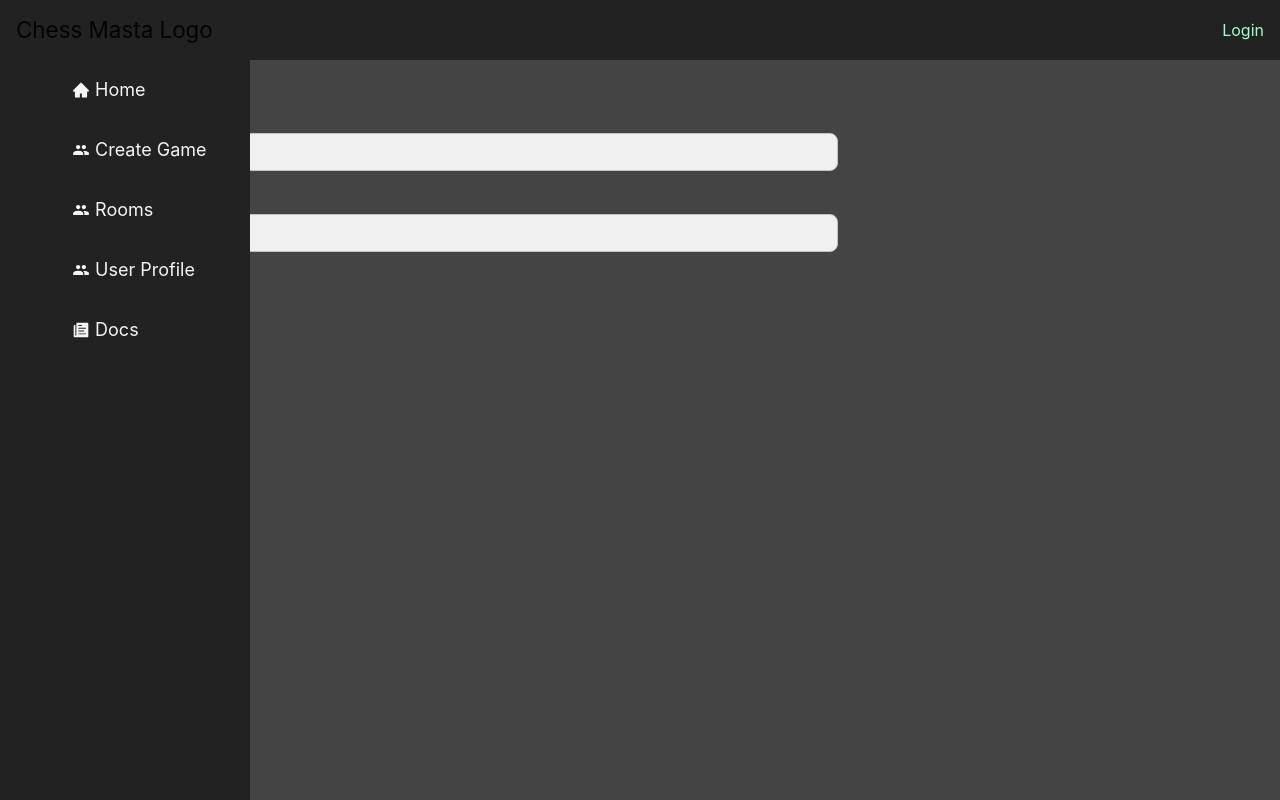
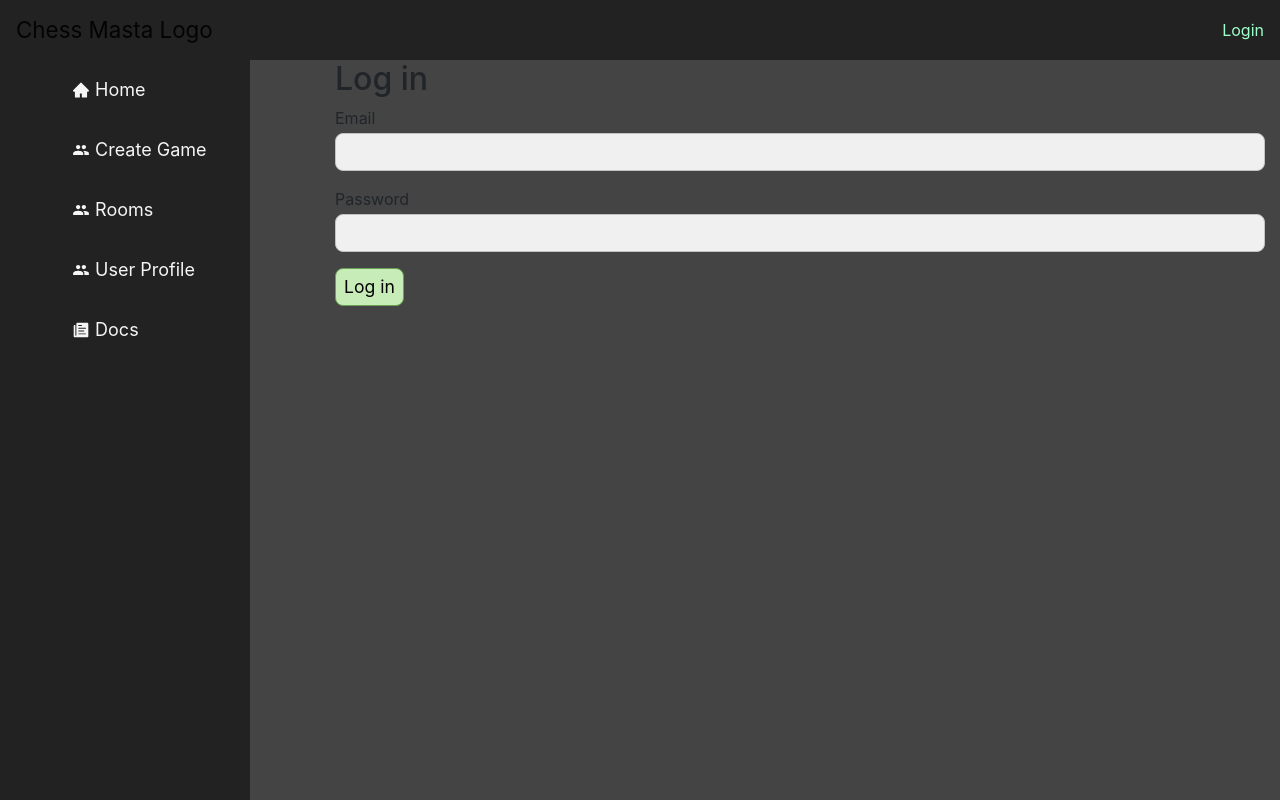
Before and after one commit to shmoesolid/Chess-Masta, a React (Create React App) app in the folder client/: page /login in a window 1280 px wide. Built offline with nearby package versions, Linux system fonts and the light colour scheme; no server answers.

Commit message:
fix bootstrap col so no wrap under nav on fullscreen

```diff
--- a/client/src/App.js
+++ b/client/src/App.js
@@ -73,9 +73,8 @@ function App() {
             </Navbar>
             <div className="row m-0">
               <div className="col-md-3">{width < breakpoint ? "" : <SideNav close={sidenavCloseHandler} sidenav="sidenav" />}</div>
-              <div className="col-md-3">{sidenav}</div>
-
-              <div className="col-md-8">
+              <div>{sidenav}</div>
+              <div className="col-md-9">
                 <Switch>
                   <Route path="/" exact component={Home} />
                   <Route path="/create" exact component={Create} />
```
